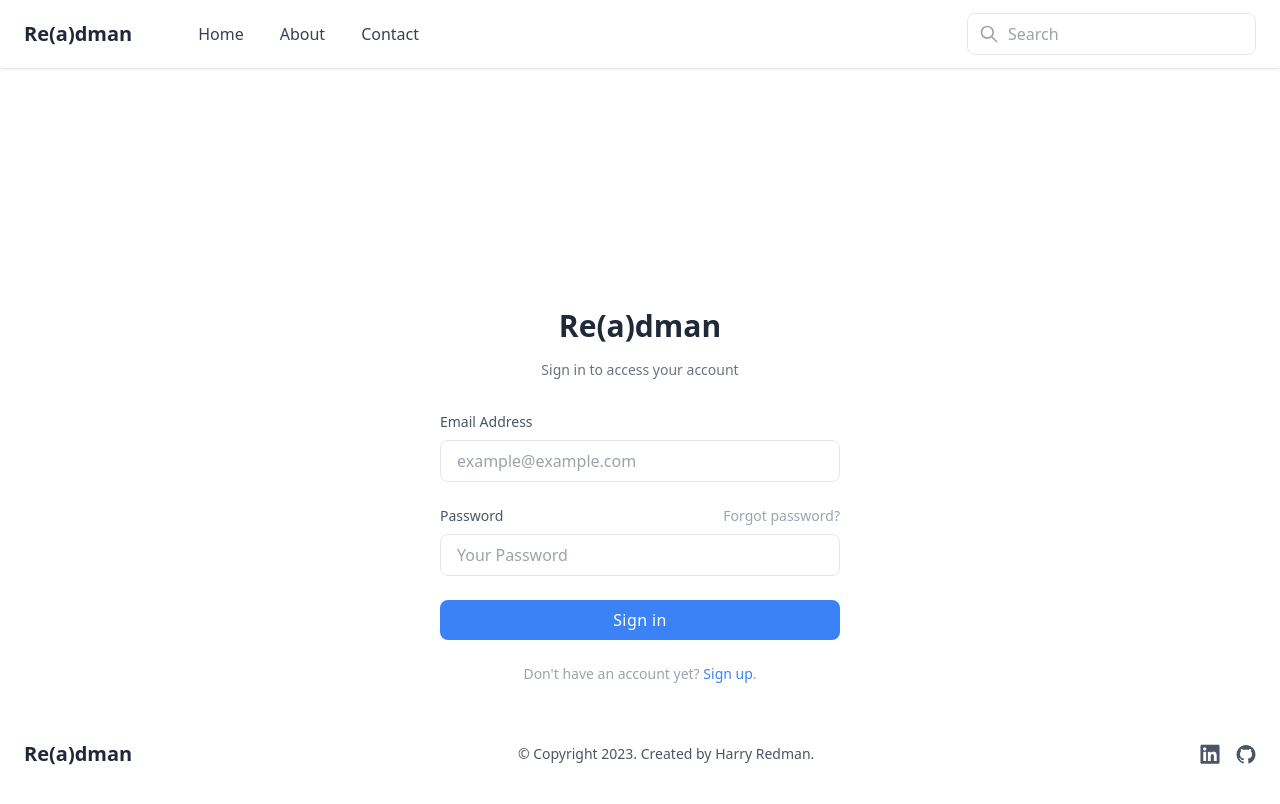
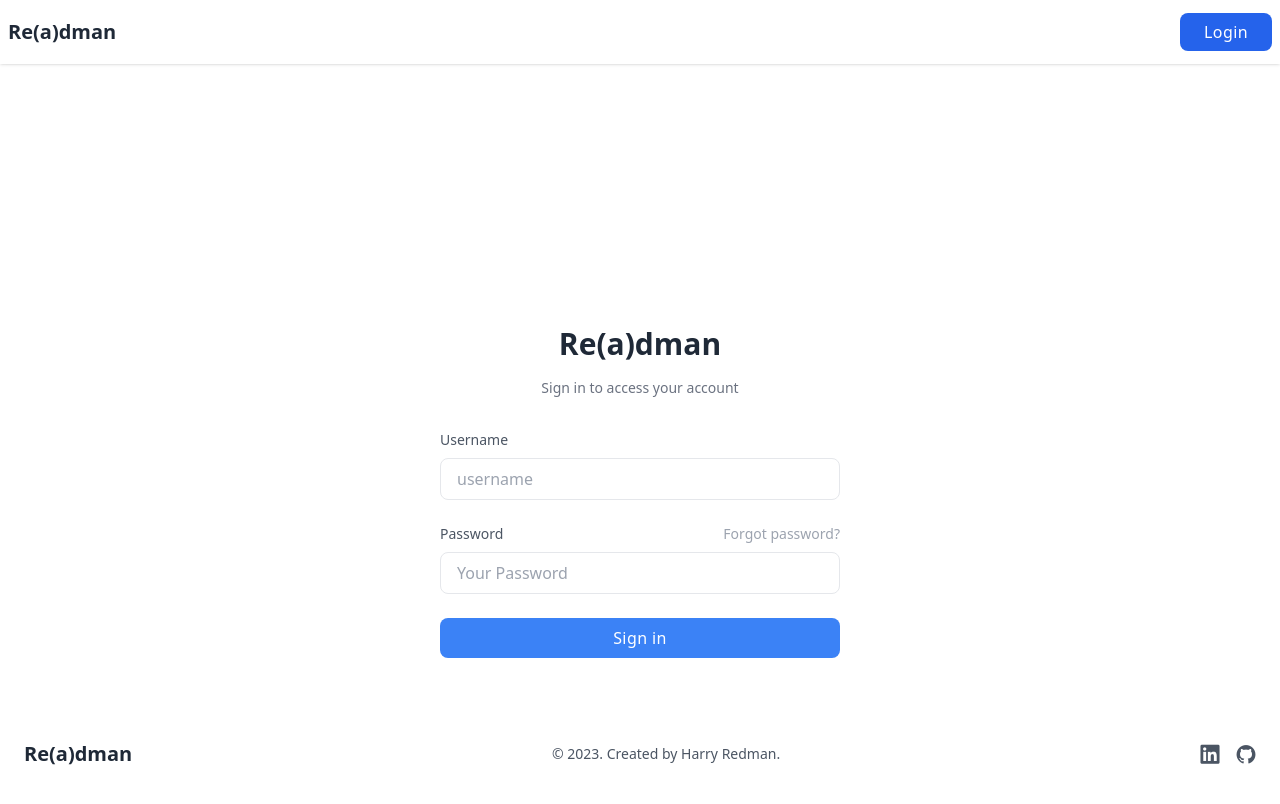
Before and after one commit to hazzaRR/PersonalBlogVue, a Vue app: page /auth/login in a window 1280 px wide. Shown: the top 804 px of the page. Built offline with nearby package versions, Linux system fonts and the light colour scheme.

Commit message:
removed signedinNavbar and added check to see if user is logged in to display login button or drop down menu

```diff
--- a/src/App.vue
+++ b/src/App.vue
@@ -1,6 +1,5 @@
 <script setup>
 import Navbar from './components/Navbar.vue';
-import SignedInNavBar from './components/SignedInNavBar.vue';
 import Footer from './components/Footer.vue';
 import {ref, computed} from 'vue';
 import {useAuthStore} from './stores/auth';
@@ -28,8 +27,7 @@ const tools = [
 </script>
 
 <template>
-  <SignedInNavBar v-if="auth.username" :tools="tools" />
-  <Navbar v-else :links="links" class="sticky top-0 z-50" />
+  <Navbar :tools="tools" class="sticky top-0 z-50" />
    <router-view class="grow my-6"/>
    <Footer class="sticky bottom-0 z-50"/>
 </template>
--- a/src/components/Footer.vue
+++ b/src/components/Footer.vue
@@ -7,7 +7,8 @@
                     </h1>
         </router-link>
 
-        <p class="text-sm text-gray-600 dark:text-gray-300">© Copyright 2023. Created by Harry Redman.</p>
+        <!-- <p class="text-sm text-gray-600 dark:text-gray-300">© Copyright 2023. Created by Harry Redman.</p> -->
+        <p class="text-sm text-gray-600 dark:text-gray-300">© 2023. Created by Harry Redman.</p>
 
         <div class="flex -mx-2">
 
--- a/src/components/Navbar.vue
+++ b/src/components/Navbar.vue
@@ -1,69 +1,51 @@
 <template>
 
-<!-- <div class="navbar bg-base-100 w border-y-2 border-white mb-6">
+  <div class="navbar relative bg-white shadow dark:bg-gray-800">
   <div class="flex-1">
-    <router-link to="/" class="btn btn-ghost normal-case text-xl">Blog</router-link>
-  </div>
-  <div class="flex-none">
-    <ul class="menu menu-horizontal px-1">
-      <li v-for="(link, index) in links" :key="index"><router-link :to="link.link">{{link.name}}</router-link></li>
-    </ul>
-  </div>
-</div> -->
-
-<nav x-data="{ isOpen: false }" class="relative bg-white shadow dark:bg-gray-800">
-        <div class="container px-6 py-3 mx-auto md:flex">
-            <div class="flex items-center justify-between">
     <router-link to="/">
                     <!-- <img class="w-auto h-6 sm:h-7" src="https://merakiui.com/images/full-logo.svg" alt=""> -->
                     <h1 class="w-auto h-6 sm:h-7 text-xl font-black">
                         Re(a)dman
                     </h1>
                 </router-link>
-
-                <!-- Mobile menu button -->
-                <div class="flex lg:hidden">
-                    <button x-cloak @click="isOpen = !isOpen" type="button" class="text-gray-500 dark:text-gray-200 hover:text-gray-600 dark:hover:text-gray-400 focus:outline-none focus:text-gray-600 dark:focus:text-gray-400" aria-label="toggle menu">
-                        <svg x-show="!isOpen" xmlns="http://www.w3.org/2000/svg" class="w-6 h-6" fill="none" viewBox="0 0 24 24" stroke="currentColor" stroke-width="2">
-                            <path stroke-linecap="round" stroke-linejoin="round" d="M4 8h16M4 16h16" />
-                        </svg>
-
-                        <svg x-show="isOpen" xmlns="http://www.w3.org/2000/svg" class="w-6 h-6" fill="none" viewBox="0 0 24 24" stroke="currentColor" stroke-width="2">
-                            <path stroke-linecap="round" stroke-linejoin="round" d="M6 18L18 6M6 6l12 12" />
-                        </svg>
-                    </button>
   </div>
+  <div class="flex-none">
+    <div class="dropdown dropdown-end">
+      <div v-if="isLoggedIn">
+        <label tabindex="0" class="btn btn-ghost btn-circle avatar">
+          <div class="w-10 rounded-full">
+            <img alt="Tailwind CSS Navbar component" src="/src/assets/blank_avatar.jpg" />
           </div>
-
-            <!-- Mobile Menu open: "block", Menu closed: "hidden" -->
-            <div x-cloak :class="[isOpen ? 'translate-x-0 opacity-100 ' : 'opacity-0 -translate-x-full']" class="absolute inset-x-0 z-20 w-full px-6 py-4 transition-all duration-300 ease-in-out bg-white dark:bg-gray-800 md:mt-0 md:p-0 md:top-0 md:relative md:opacity-100 md:translate-x-0 md:flex md:items-center md:justify-between">
-                <div class="flex flex-col px-2 -mx-4 md:flex-row md:mx-10 md:py-0">
-                    <a href="#" class="px-2.5 py-2 text-gray-700 transition-colors duration-300 transform rounded-lg dark:text-gray-200 hover:bg-gray-100 dark:hover:bg-gray-700 md:mx-2">Home</a>
-                    <a href="#" class="px-2.5 py-2 text-gray-700 transition-colors duration-300 transform rounded-lg dark:text-gray-200 hover:bg-gray-100 dark:hover:bg-gray-700 md:mx-2">About</a>
-                    <a href="#" class="px-2.5 py-2 text-gray-700 transition-colors duration-300 transform rounded-lg dark:text-gray-200 hover:bg-gray-100 dark:hover:bg-gray-700 md:mx-2">Contact</a>
+        </label>
+        <ul tabindex="0" class="menu menu-sm dropdown-content mt-3 z-[1] p-2 shadow bg-base-100 rounded-box w-52">
+          <li v-for="(tool, index) in tools" :key="index"><router-link :to="tool.link">{{tool.name}}</router-link></li>
+          <li @click="logout"><p>Logout</p></li>
+        </ul>
       </div>
-
-                <div class="relative mt-4 md:mt-0">
-                    <span class="absolute inset-y-0 left-0 flex items-center pl-3">
-                        <svg class="w-5 h-5 text-gray-400" viewBox="0 0 24 24" fill="none">
-                            <path d="M21 21L15 15M17 10C17 13.866 13.866 17 10 17C6.13401 17 3 13.866 3 10C3 6.13401 6.13401 3 10 3C13.866 3 17 6.13401 17 10Z" stroke="currentColor" stroke-width="2" stroke-linecap="round" stroke-linejoin="round"></path>
-                        </svg>
-                    </span>
-
-                    <input type="text" class="w-full py-2 pl-10 pr-4 text-gray-700 bg-white border rounded-lg dark:bg-gray-800 dark:text-gray-300 dark:border-gray-600 focus:border-blue-400 dark:focus:border-blue-300 focus:outline-none focus:ring focus:ring-opacity-40 focus:ring-blue-300" placeholder="Search">
+      <router-link v-else to="/auth/login" class="px-6 py-2 font-medium tracking-wide text-white capitalize transition-colors duration-300 transform bg-blue-600 rounded-lg hover:bg-blue-500 focus:outline-none focus:ring focus:ring-blue-300 focus:ring-opacity-80">Login</router-link>
     </div>
   </div>
 </div>
-    </nav>
-
 
 </template>
 
 <script setup>
 
-const props = defineProps(['links'])
+const props = defineProps(['links', "tools"]);
+import {useAuthStore} from '../stores/auth';
+import {computed} from 'vue';
 
-console.log(props.links)
+const auth = useAuthStore();
+
+
+const isLoggedIn = computed(() => {
+  return auth.username? true: false
+});
+
+const logout = () => {
+  console.log("logout")
+  useAuthStore().logout();
+}
 
 </script>
 
--- /dev/null
+++ b/src/composables/getPostsByAuthor.js
@@ -0,0 +1,32 @@
+import { BASE_URL } from "../config";
+import { useAuthStore } from '../../stores/auth';
+
+
+
+const auth = useAuthStore();
+
+
+export const getPostByAuthor = async (id) => {
+
+    const response = await fetch(`${BASE_URL}/api/posts/author-posts/${auth.username}`, {
+        method: "GET",
+    });
+
+    if (response.status === 200) {
+
+        const data = await response.json();
+
+        return data;
+    }
+
+    else if (response.status === 404) {
+
+        return 404;
+    }
+
+    else {
+        return null;
+    }
+
+
+  }
--- a/src/stores/auth.js
+++ b/src/stores/auth.js
@@ -41,6 +41,9 @@ export const useAuthStore = defineStore({
             this.username = null,
             this.token = null,
             this.roles = [];
+            localStorage.removeItem('username');
+            localStorage.removeItem('token');
+            localStorage.removeItem('roles');
 
             router.push('/auth/login');
             }
--- a/src/views/HomePage.vue
+++ b/src/views/HomePage.vue
@@ -8,7 +8,7 @@
                 <h2 class=" text-3xl xl:text-4xl font-bold mt-4 text-gray-800 capitalize">Welcome to my personal blog</h2>
 
                 <p class=" text-gray-500 mt-4 text-lg">Hi, my name is Harry Redman and I am a recent Computer Science graduate from UEA and I have recently returned back from a 3 month travel break in South East Asia.
-                     This is my personal blog where I will write posts about different computer science topics, my experience travelling SEA and also type 1 diabetes.
+                     This is my personal blog where I will write posts about different Computer Science topics, my experience travelling SEA, sports and also type 1 diabetes.
 
                 </p>
             </div>
@@ -72,7 +72,7 @@
                   </h1>
 
                   <p class="mt-2 text-gray-500 dark:text-gray-400">
-                      {{latestPost.content}}
+                      {{`${latestPost.content.substring(0, 250)}...`}}
                   </p>
 
                   <div class="flex items-center justify-between mt-4">
--- a/src/views/Login.vue
+++ b/src/views/Login.vue
@@ -18,8 +18,8 @@
 
                 <div class="mt-8">
                         <div>
-                            <label for="email" class="block mb-2 text-sm text-gray-600 dark:text-gray-200">Email Address</label>
-                            <input v-model="loginDetails.username" type="text" name="email" id="email" placeholder="example@example.com" class="block w-full px-4 py-2 mt-2 text-gray-700 placeholder-gray-400 bg-white border border-gray-200 rounded-lg dark:placeholder-gray-600 dark:bg-gray-900 dark:text-gray-300 dark:border-gray-700 focus:border-blue-400 dark:focus:border-blue-400 focus:ring-blue-400 focus:outline-none focus:ring focus:ring-opacity-40" />
+                            <label for="username" class="block mb-2 text-sm text-gray-600 dark:text-gray-200">Username</label>
+                            <input v-model="loginDetails.username" type="text" name="username" id="username" placeholder="username" class="block w-full px-4 py-2 mt-2 text-gray-700 placeholder-gray-400 bg-white border border-gray-200 rounded-lg dark:placeholder-gray-600 dark:bg-gray-900 dark:text-gray-300 dark:border-gray-700 focus:border-blue-400 dark:focus:border-blue-400 focus:ring-blue-400 focus:outline-none focus:ring focus:ring-opacity-40" />
                         </div>
 
                         <div class="mt-6">
@@ -37,7 +37,7 @@
                             </button>
                         </div>
 
-                    <p class="mt-6 text-sm text-center text-gray-400">Don&#x27;t have an account yet? <a href="#" class="text-blue-500 focus:outline-none focus:underline hover:underline">Sign up</a>.</p>
+                    <!-- <p class="mt-6 text-sm text-center text-gray-400">Don&#x27;t have an account yet? <a href="#" class="text-blue-500 focus:outline-none focus:underline hover:underline">Sign up</a>.</p> -->
                 </div>
             </div>
         </div>
```
Also changed, not shown: src/components/SignedInNavBar.vue (deleted, +0 -41 lines). Lines whose indentation alone changed are shown as unchanged.
